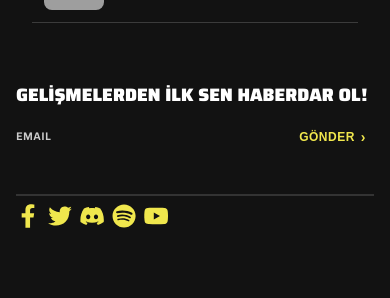
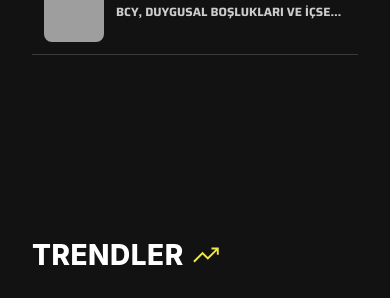
Before and after one commit to CelepiYakup/code-zone-challenge, a Next.js app: page /blog/akin-gezginciden-yeni-tekli-f30-resmi-muzik-videosuyla-yayinda in a window 390 px wide. Shown: the part 1543-1841 px from the top of the page. Built offline with nearby package versions, Linux system fonts and the light colour scheme; grey boxes are pictures that could not be loaded.

Commit message:
improve layout and spacing for blog grid on various screen sizes

```diff
--- a/src/app/blog/[slug]/blog.module.scss
+++ b/src/app/blog/[slug]/blog.module.scss
@@ -341,6 +341,10 @@
   align-items: center;
 }
 
+.blogGrid > :last-child {
+  padding-top: 80px;
+}
+
 @media (min-width: 1025px) {
   .blogContainer {
     padding-top: 80px;
@@ -349,13 +353,19 @@
 
 @media (max-width: 1024px) and (min-width: 769px) {
   .blogGrid {
-    display: block;
+    display: flex;
+    flex-direction: column;
     padding: 20px;
   }
 
   .breadcrumb {
     margin-bottom: 24px;
     padding-bottom: 20px;
+    order: 1;
+  }
+
+  .mainContent {
+    order: 2;
   }
 
   .socialStats {
@@ -369,9 +379,14 @@
     padding: 4px 7px;
   }
 
+  .blogGrid > :last-child {
+    order: 3;
+  }
+
   .sidebar {
     margin-top: 32px;
     gap: 24px;
+    order: 4;
   }
 
   .sidebarCard {
@@ -390,7 +405,8 @@
 
 @media (max-width: 768px) {
   .blogGrid {
-    display: block;
+    display: flex;
+    flex-direction: column;
     padding: 16px;
     max-width: none;
   }
@@ -400,10 +416,15 @@
     padding-bottom: 12px;
     font-size: 12px;
     flex-wrap: wrap;
+    order: 1;
   }
 
   .breadcrumbCurrent {
     max-width: 150px;
+  }
+
+  .mainContent {
+    order: 2;
   }
 
   .viewCount {
@@ -454,9 +475,14 @@
     height: 16px;
   }
 
+  .blogGrid > :last-child {
+    order: 3;
+  }
+
   .sidebar {
     margin-top: 32px;
     gap: 20px;
+    order: 4;
   }
 
   .sidebarCard {
```
